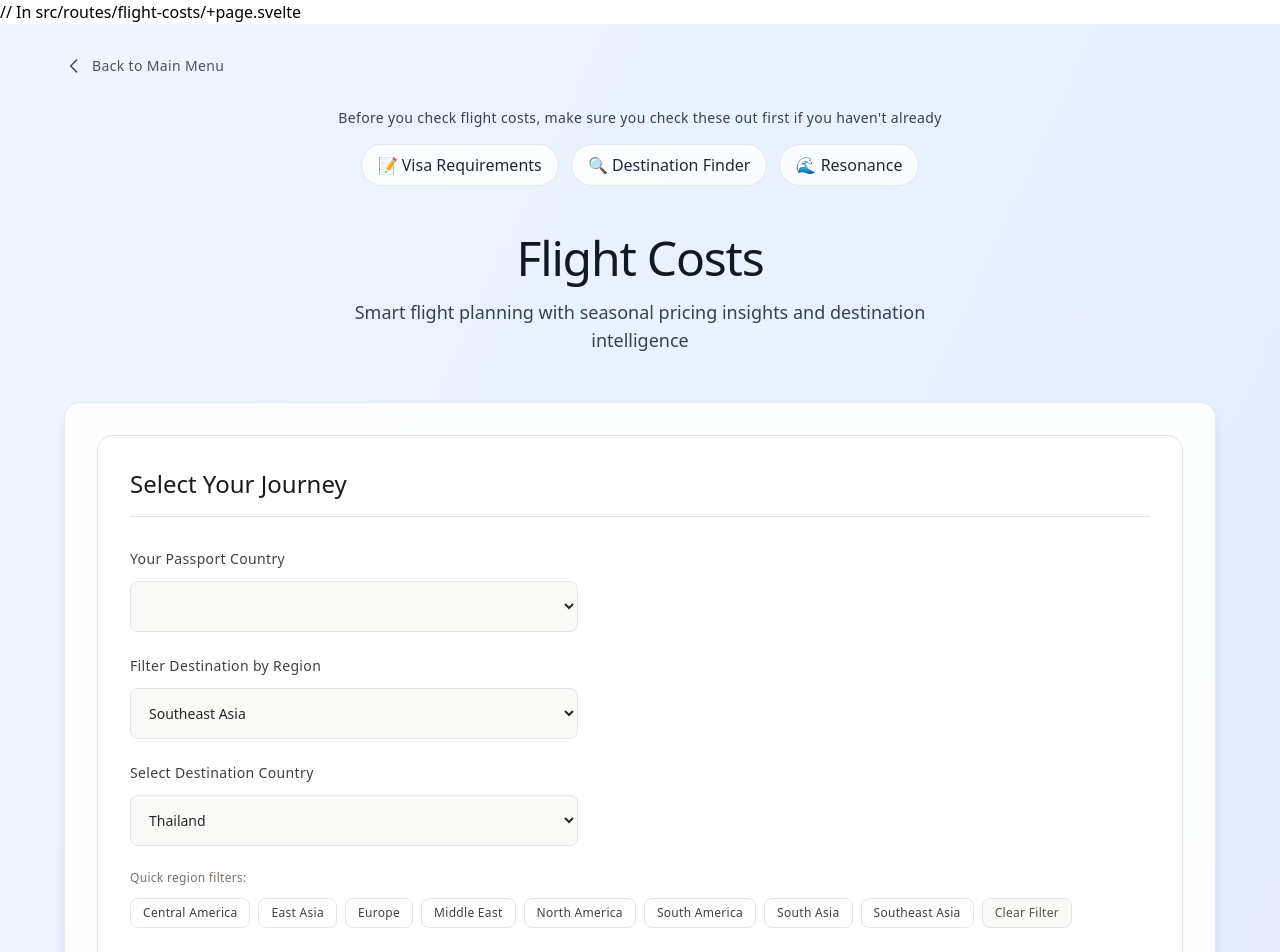
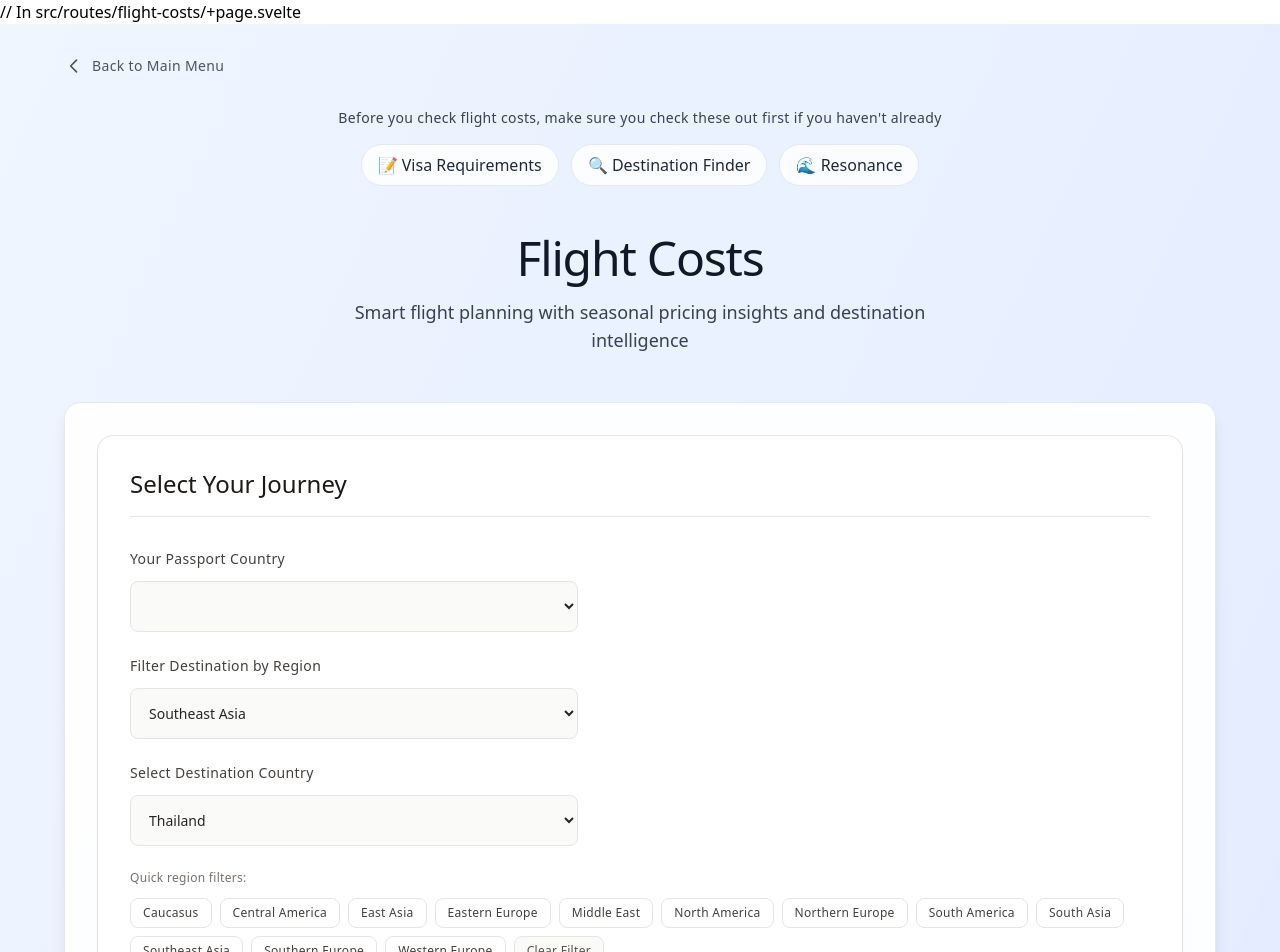
Before and after one commit to wgrea/Travel-Planner, a SvelteKit app: page /flight-costs in a window 1280 px wide. Shown: the top 952 px of the page. Built offline with nearby package versions, Linux system fonts and the light colour scheme.

Commit message:
Add files via upload

```diff
--- a/src/routes/flight-costs/+page.svelte
+++ b/src/routes/flight-costs/+page.svelte
@@ -19,18 +19,18 @@ Improve the country selection. Should be immediate now that the data is sorted o
   let isLoading = false;
   let filteredData: CountryData[] = [];
 
-  // Convert your region-based data to flat country data for the selector
+  // In src/routes/flight-costs/+page.svelte - Update getAllCountries function
   function getAllCountries(): CountryData[] {
     const allCountries: CountryData[] = [];
 
     flyDataByRegion.forEach((regionData: RegionData) => {
-      // Handle Europe specially (the only region with subregions)
-      if (regionData.region === "Europe" && regionData.subregions) {
+      // Handle Europe with subregions
+      if (regionData.subregions) {
         regionData.subregions.forEach((subregion) => {
           subregion.countries.forEach((flightData: FlightPattern) => {
             allCountries.push({
               country: flightData.country,
-              region: regionData.region,
+              region: subregion.subregion, // Use subregion name instead of "Europe"
               cities: flightData.cities,
               averagePrice: flightData.averagePrice,
               sweetSpot: flightData.sweetSpot,
@@ -57,18 +57,24 @@ Improve the country selection. Should be immediate now that the data is sorted o
     return allCountries;
   }
 
-  // Get countries by region
-  function getCountriesByRegion(region: string): FlightPattern[] {
-    const regionData = flyDataByRegion.find(r => r.region === region);
-    if (!regionData) return [];
+  // Get countries by region (now handles both main regions and European subregions)
+  function getCountriesByRegion(regionName: string): FlightPattern[] {
+    // First, check if it's a European subregion
+    for (const region of flyDataByRegion) {
+      if (region.subregions) {
+        const subregion = region.subregions.find(sr => sr.subregion === regionName);
+        if (subregion) {
+          return subregion.countries;
+        }
+      }
 
-    // Handle Europe specially
-    if (region === "Europe" && regionData.subregions) {
-      return regionData.subregions.flatMap(subregion => subregion.countries);
+      // Check if it's a main region (non-European)
+      if (region.region === regionName && region.countries) {
+        return region.countries;
+      }
     }
 
-    // Handle all other regions
-    return regionData.countries || [];
+    return [];
   }
 
   function handleCountryChange(country: string) {
```
